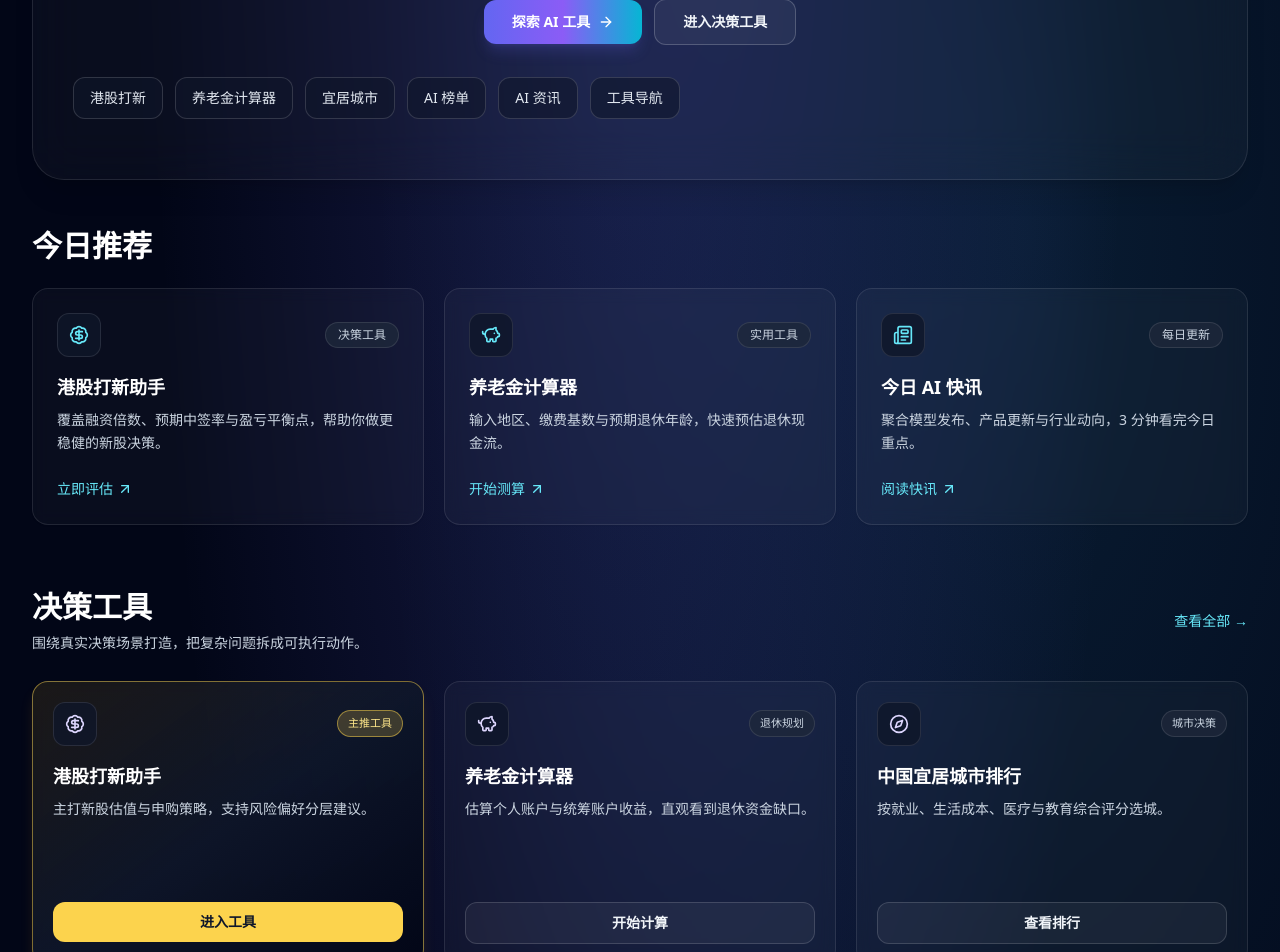
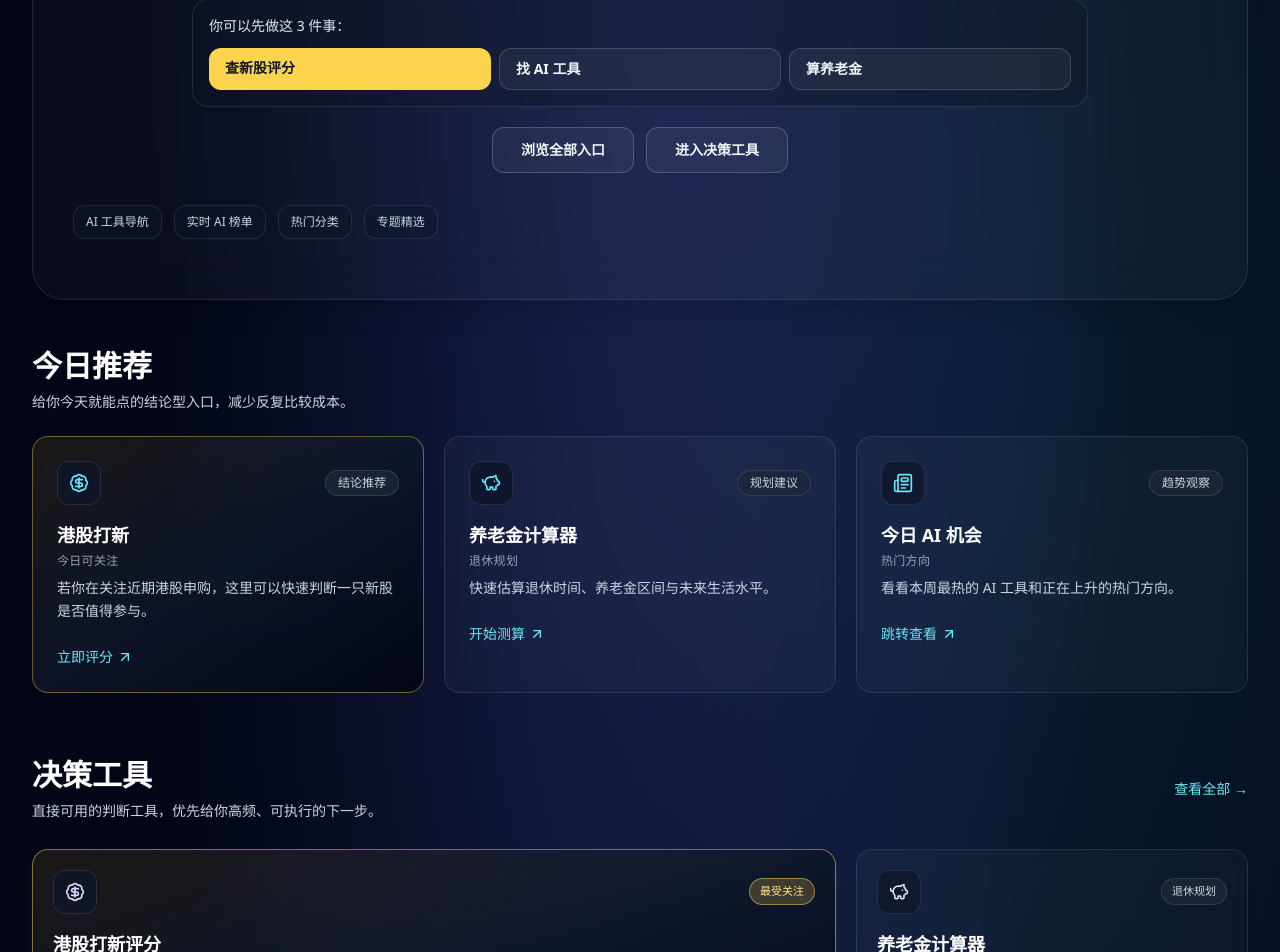
Before and after one commit to Jihai123/zhibeimao-home, a Next.js app: page / in a window 1280 px wide. Shown: the part 400-1352 px from the top of the page. Built offline with nearby package versions, Linux system fonts and the light colour scheme.

Commit message:
feat: sharpen homepage action flow and decision hierarchy

```diff
--- a/components/FeaturedCards.tsx
+++ b/components/FeaturedCards.tsx
@@ -7,7 +7,10 @@ export function FeaturedCards() {
   return (
     <section className="mt-12" aria-label="今日推荐">
       <div className="mb-6 flex items-center justify-between gap-3">
-        <h2 className="text-2xl font-bold text-white md:text-3xl">今日推荐</h2>
+        <div>
+          <h2 className="text-2xl font-bold text-white md:text-3xl">今日推荐</h2>
+          <p className="mt-2 text-sm text-slate-300">给你今天就能点的结论型入口，减少反复比较成本。</p>
+        </div>
       </div>
       <div className="grid gap-5 md:grid-cols-2 lg:grid-cols-3">
         {featuredAssets.map((item) => {
@@ -17,7 +20,12 @@ export function FeaturedCards() {
             <Link
               key={item.title}
               href={item.href}
-              className="group rounded-2xl border border-white/10 bg-white/[0.03] p-6 shadow-sm backdrop-blur transition-all duration-300 hover:-translate-y-1 hover:border-cyan-200/30 hover:shadow-xl hover:shadow-cyan-500/10 focus-visible:outline-none focus-visible:ring-2 focus-visible:ring-cyan-300"
+              className={[
+                'group rounded-2xl border p-6 shadow-sm backdrop-blur transition-all duration-300 hover:-translate-y-1 focus-visible:outline-none focus-visible:ring-2 focus-visible:ring-cyan-300',
+                item.highlighted
+                  ? 'border-amber-300/40 bg-gradient-to-br from-amber-400/10 via-slate-900/85 to-slate-950 hover:shadow-xl hover:shadow-amber-500/15'
+                  : 'border-white/10 bg-white/[0.03] hover:border-cyan-200/30 hover:shadow-xl hover:shadow-cyan-500/10'
+              ].join(' ')}
             >
               <article>
                 <div className="mb-4 flex items-center justify-between">
@@ -29,6 +37,7 @@ export function FeaturedCards() {
                   </span>
                 </div>
                 <h3 className="text-lg font-semibold text-white">{item.title}</h3>
+                <p className="mt-1 text-xs font-medium tracking-wide text-slate-400 uppercase">{item.subtitle}</p>
                 <p className="mt-2 text-sm leading-relaxed text-slate-300">{item.description}</p>
                 <span className="mt-6 inline-flex items-center gap-1 text-sm font-medium text-cyan-300 transition-all duration-300 group-hover:gap-2">
                   {item.cta} <ArrowUpRight className="h-4 w-4" />
--- a/components/HeroSection.tsx
+++ b/components/HeroSection.tsx
@@ -1,5 +1,5 @@
 import Link from 'next/link';
-import { ArrowRight, Search } from 'lucide-react';
+import { Search } from 'lucide-react';
 
 import { quickEntries } from '@/data/home-data';
 import { siteLinks } from '@/data/site-links';
@@ -12,10 +12,10 @@ export function HeroSection() {
           AI Decision Hub
         </p>
         <h1 className="text-3xl font-black leading-tight tracking-tight text-white md:text-5xl">
-          发现好用的 AI 工具，也找到真正能帮你做决定的工具
+          发现好用的 AI 工具，也找到真正能帮你做决策的工具
         </h1>
         <p className="mx-auto mt-4 max-w-2xl text-sm leading-relaxed text-slate-300 md:text-base">
-          AI 工具推荐、实时榜单、决策工具，一站直达
+          AI 工具导航、实时推荐、决策工具，一站式入口
         </p>
 
         <form
@@ -35,13 +35,36 @@ export function HeroSection() {
           </button>
         </form>
 
-        <div className="mt-6 flex flex-col items-center justify-center gap-3 sm:flex-row">
+        <div className="mt-6 rounded-2xl border border-white/10 bg-slate-900/40 p-4 text-left">
+          <p className="text-sm font-medium text-slate-200">你可以先做这 3 件事：</p>
+          <div className="mt-3 grid gap-2 sm:grid-cols-3">
+            <Link
+              href={siteLinks.hongKongIPO}
+              className="rounded-xl bg-amber-300 px-4 py-2.5 text-sm font-semibold text-slate-900 transition-all duration-300 hover:bg-amber-200"
+            >
+              查新股评分
+            </Link>
+            <Link
+              href={siteLinks.nav}
+              className="rounded-xl border border-white/15 bg-white/5 px-4 py-2.5 text-sm font-semibold text-slate-100 transition-all duration-300 hover:border-cyan-300/40 hover:bg-cyan-400/10"
+            >
+              找 AI 工具
+            </Link>
+            <Link
+              href={siteLinks.pensionCalculator}
+              className="rounded-xl border border-white/15 bg-white/5 px-4 py-2.5 text-sm font-semibold text-slate-100 transition-all duration-300 hover:border-cyan-300/40 hover:bg-cyan-400/10"
+            >
+              算养老金
+            </Link>
+          </div>
+        </div>
+
+        <div className="mt-5 flex flex-col items-center justify-center gap-3 sm:flex-row">
           <Link
             href={siteLinks.discover}
-            className="group inline-flex w-full items-center justify-center gap-2 rounded-xl bg-gradient-to-r from-indigo-500 via-violet-500 to-cyan-500 px-7 py-3 text-sm font-semibold text-white shadow-lg shadow-indigo-500/20 transition-all duration-300 hover:-translate-y-1 hover:shadow-glow focus-visible:outline-none focus-visible:ring-2 focus-visible:ring-cyan-300 sm:w-auto"
+            className="w-full rounded-xl border border-white/20 bg-white/5 px-7 py-3 text-sm font-semibold text-slate-100 transition-all duration-300 hover:-translate-y-1 hover:border-cyan-300/40 hover:bg-cyan-400/10 focus-visible:outline-none focus-visible:ring-2 focus-visible:ring-cyan-300 sm:w-auto"
           >
-            探索 AI 工具
-            <ArrowRight className="h-4 w-4 transition-transform duration-300 group-hover:translate-x-1" />
+            浏览全部入口
           </Link>
           <Link
             href="#tools"
@@ -58,7 +81,7 @@ export function HeroSection() {
             <Link
               key={entry.label}
               href={entry.href}
-              className="rounded-xl border border-white/15 bg-slate-900/60 px-4 py-2.5 text-sm font-medium text-slate-200 transition-all duration-300 hover:-translate-y-1 hover:border-cyan-300/40 hover:bg-cyan-400/10 focus-visible:outline-none focus-visible:ring-2 focus-visible:ring-cyan-300"
+              className="rounded-xl border border-white/10 bg-slate-900/45 px-3 py-2 text-xs font-medium text-slate-300 transition-all duration-300 hover:border-cyan-300/30 hover:bg-cyan-400/5 focus-visible:outline-none focus-visible:ring-2 focus-visible:ring-cyan-300"
             >
               {entry.label}
             </Link>
--- a/components/ToolCards.tsx
+++ b/components/ToolCards.tsx
@@ -9,7 +9,7 @@ export function ToolCards() {
       <div className="flex items-center justify-between gap-3">
         <div>
           <h2 className="text-2xl font-bold text-white md:text-3xl">决策工具</h2>
-          <p className="mt-2 text-sm text-slate-300">围绕真实决策场景打造，把复杂问题拆成可执行动作。</p>
+          <p className="mt-2 text-sm text-slate-300">直接可用的判断工具，优先给你高频、可执行的下一步。</p>
         </div>
         <Link
           href={siteLinks.tools}
@@ -20,8 +20,9 @@ export function ToolCards() {
       </div>
 
       <div className="mt-7 grid gap-5 sm:grid-cols-2 lg:grid-cols-3">
-        {toolAssets.map((tool) => {
+        {toolAssets.map((tool, index) => {
           const Icon = tool.icon;
+          const isLowerPriority = index > 2;
 
           return (
             <Link
@@ -29,9 +30,11 @@ export function ToolCards() {
               href={tool.href}
               className={[
                 'group rounded-2xl border p-5 backdrop-blur transition-all duration-300 hover:-translate-y-1 focus-visible:outline-none focus-visible:ring-2 focus-visible:ring-cyan-300',
+                tool.highlighted ? 'sm:col-span-2 lg:col-span-2' : '',
                 tool.highlighted
                   ? 'border-amber-300/50 bg-gradient-to-br from-amber-400/10 via-slate-900/90 to-slate-950 shadow-lg shadow-amber-500/15 hover:shadow-xl hover:shadow-amber-400/20'
-                  : 'border-white/10 bg-white/[0.03] shadow-sm hover:border-violet-200/30 hover:shadow-xl hover:shadow-violet-500/10'
+                  : 'border-white/10 bg-white/[0.03] shadow-sm hover:border-violet-200/30 hover:shadow-xl hover:shadow-violet-500/10',
+                isLowerPriority ? 'opacity-90' : ''
               ].join(' ')}
             >
               <article>
--- a/data/home-data.ts
+++ b/data/home-data.ts
@@ -3,64 +3,66 @@ import { BadgeDollarSign, Bot, Compass, Newspaper, PiggyBank, Sparkles, Star, Wo
 import { siteLinks } from '@/data/site-links';
 
 export const quickEntries = [
-  { label: '港股打新', href: siteLinks.hongKongIPO },
-  { label: '养老金计算器', href: siteLinks.pensionCalculator },
-  { label: '宜居城市', href: siteLinks.livableCity },
-  { label: 'AI 榜单', href: siteLinks.aiLeaderboard },
-  { label: 'AI 资讯', href: siteLinks.news },
-  { label: '工具导航', href: siteLinks.nav }
+  { label: 'AI 工具导航', href: siteLinks.nav },
+  { label: '实时 AI 榜单', href: siteLinks.aiLeaderboard },
+  { label: '热门分类', href: siteLinks.discover },
+  { label: '专题精选', href: siteLinks.topics }
 ];
 
 export const featuredAssets = [
   {
-    title: '港股打新助手',
-    description: '覆盖融资倍数、预期中签率与盈亏平衡点，帮助你做更稳健的新股决策。',
-    tag: '决策工具',
-    cta: '立即评估',
+    title: '港股打新',
+    subtitle: '今日可关注',
+    description: '若你在关注近期港股申购，这里可以快速判断一只新股是否值得参与。',
+    tag: '结论推荐',
+    cta: '立即评分',
     href: siteLinks.hongKongIPO,
-    icon: BadgeDollarSign
+    icon: BadgeDollarSign,
+    highlighted: true
   },
   {
     title: '养老金计算器',
-    description: '输入地区、缴费基数与预期退休年龄，快速预估退休现金流。',
-    tag: '实用工具',
+    subtitle: '退休规划',
+    description: '快速估算退休时间、养老金区间与未来生活水平。',
+    tag: '规划建议',
     cta: '开始测算',
     href: siteLinks.pensionCalculator,
     icon: PiggyBank
   },
   {
-    title: '今日 AI 快讯',
-    description: '聚合模型发布、产品更新与行业动向，3 分钟看完今日重点。',
-    tag: '每日更新',
-    cta: '阅读快讯',
-    href: siteLinks.news,
+    title: '今日 AI 机会',
+    subtitle: '热门方向',
+    description: '看看本周最热的 AI 工具和正在上升的热门方向。',
+    tag: '趋势观察',
+    cta: '跳转查看',
+    href: siteLinks.aiLeaderboard,
     icon: Newspaper
   }
 ];
 
 export const toolAssets = [
   {
-    title: '港股打新助手',
-    description: '主打新股估值与申购策略，支持风险偏好分层建议。',
-    tag: '主推工具',
-    cta: '进入工具',
+    title: '港股打新评分',
+    description: '基于申购热度、估值区间和风险偏好，给出是否参与的快速判断。',
+    tag: '最受关注',
+    cta: '立即评分',
     href: siteLinks.hongKongIPO,
     icon: BadgeDollarSign,
     highlighted: true
   },
   {
     title: '养老金计算器',
-    description: '估算个人账户与统筹账户收益，直观看到退休资金缺口。',
+    description: '估算退休时间、养老金区间与资金缺口，提前规划未来现金流。',
     tag: '退休规划',
-    cta: '开始计算',
+    cta: '开始测算',
     href: siteLinks.pensionCalculator,
     icon: PiggyBank
   },
   {
     title: '中国宜居城市排行',
-    description: '按就业、生活成本、医疗与教育综合评分选城。',
+    description: '按就业、生活成本、医疗与教育等维度，快速筛选更适合长期发展的城市。',
     tag: '城市决策',
-    cta: '查看排行',
+    cta: '查看趋势',
     href: siteLinks.livableCity,
     icon: Compass
   },
```
Also changed, not shown: components/RankingList.tsx (+8 -5 lines).
